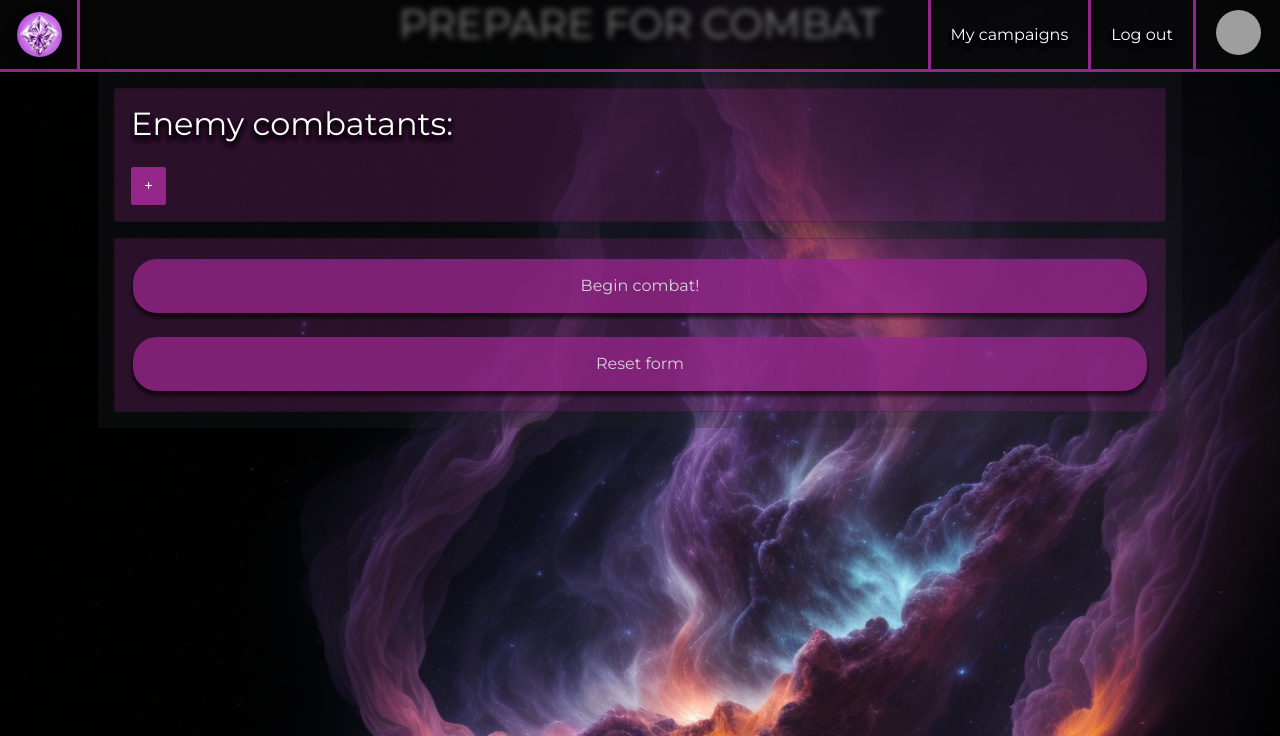
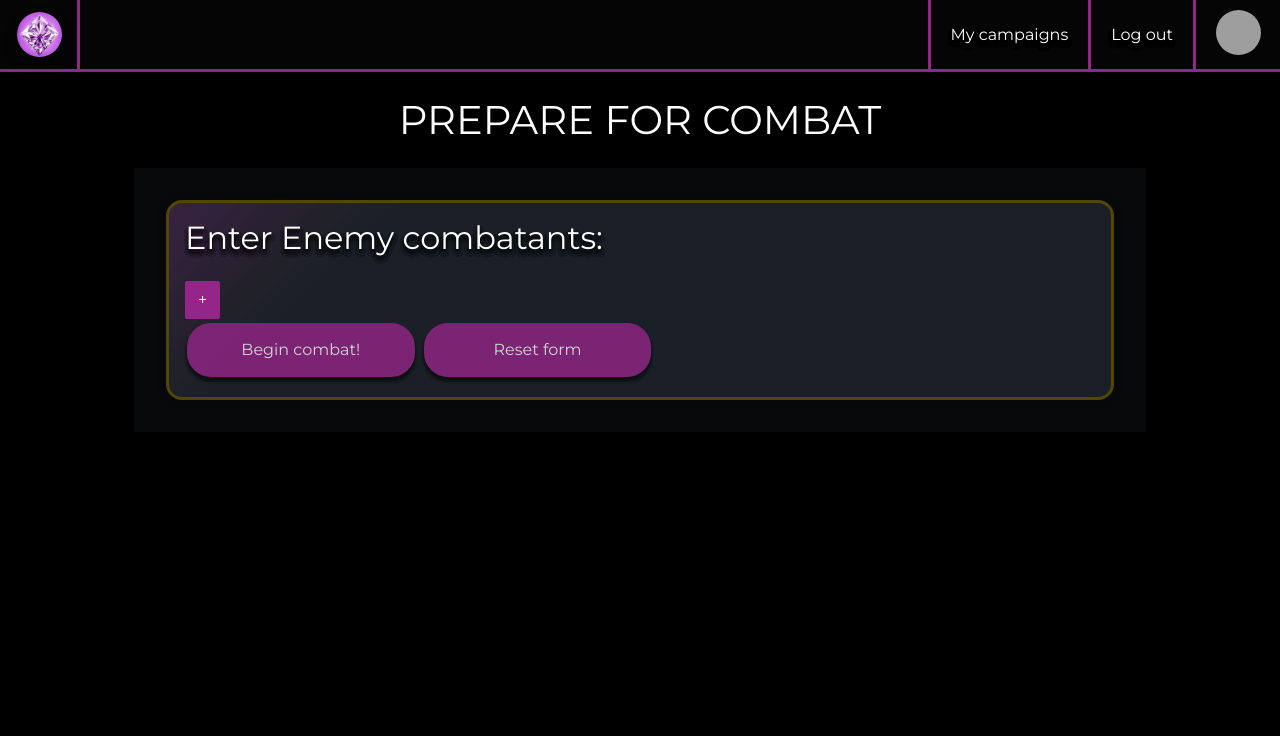
Before and after one commit to misternuks/radiant, a Rails app: page /campaigns/1/encounters/new in a window 1280 px wide. Shown: the top 736 px of the page. Run offline with Rails 7, Linux system fonts and the light colour scheme; a user stored in the database is signed in; tables that the repository leaves empty hold one stand-in row (values such as "Sample post"); style sheets or scripts are compiled from the project's sources; parts of the project's set-up code (start-up, migrations or seed data) failed here and were passed over; some libraries are stand-ins or nearby versions; grey boxes are pictures that could not be loaded.

Commit message:
redesign encounter new

```diff
--- a/app/assets/stylesheets/components/_world_creation_card.scss
+++ b/app/assets/stylesheets/components/_world_creation_card.scss
@@ -9,19 +9,7 @@
 
 
 .world-background-image-div {
-  background: url('nebula.jpg');
-  //  no-repeat center center fixed;
-  // -webkit-background-size: cover;
-  // -moz-background-size: cover;
-  // -o-background-size: cover;
-  // background-size: cover;
-  // height: 100vh;
-  background-size: cover;
-  background-repeat: no-repeat;
-  // background-position: center;
-  // padding-top: 100px;
-  // text-align: center;
-   /* vh stands for "viewport height", which makes the div at least as tall as the screen. */
+  background-color: black;
 }
 
 
--- a/app/views/encounters/new.html.erb
+++ b/app/views/encounters/new.html.erb
@@ -1,9 +1,9 @@
 <body class='world-background-image-div'>
-  <div class="container d-flex flex-column">
+  <div class="container d-flex flex-column mt-5 p-5">
     <h1 class="text-center">PREPARE FOR COMBAT</h1>
     <div class="card-container p-3 m-3 bg-dark bg-success bg-opacity-25" >
-      <div class="card p-3 bg-success bg-opacity-25 d-flex">
-        <h2>Enemy combatants:</h2>
+      <div class="card p-3 nav-world-card d-flex">
+        <h2>Enter Enemy combatants:</h2>
         <%= simple_form_for [@campaign, @encounter], html: { data: { controller: 'nested-form', nested_form_wrapper_selector_value: '.nested-form-wrapper' }} do |f| %>
           <template data-nested-form-target="template">
             <%= f.fields_for :enemies, Enemy.new, child_index: 'NEW_RECORD' do |enemy_fields| %>
@@ -13,10 +13,8 @@
           <div data-nested-form-target="target">
             <button type="button", class="btn btn-success mt-3 " data-action="nested-form#add">+</button>
           </div>
-        </div>
-        <div class="card mt-3 p-3 bg-success bg-opacity-25 d-flex gap-3">
-          <%= f.button :submit, "Begin combat!", class: "btn purple-button"%>
-          <input class="btn purple-button" type="reset" value="Reset form">
+          <%= f.button :submit, "Begin combat!", class: "btn purple-button w-25"%>
+          <input class="btn purple-button w-25" type="reset" value="Reset form">
         </div>
       <% end %>
     </div>
```
